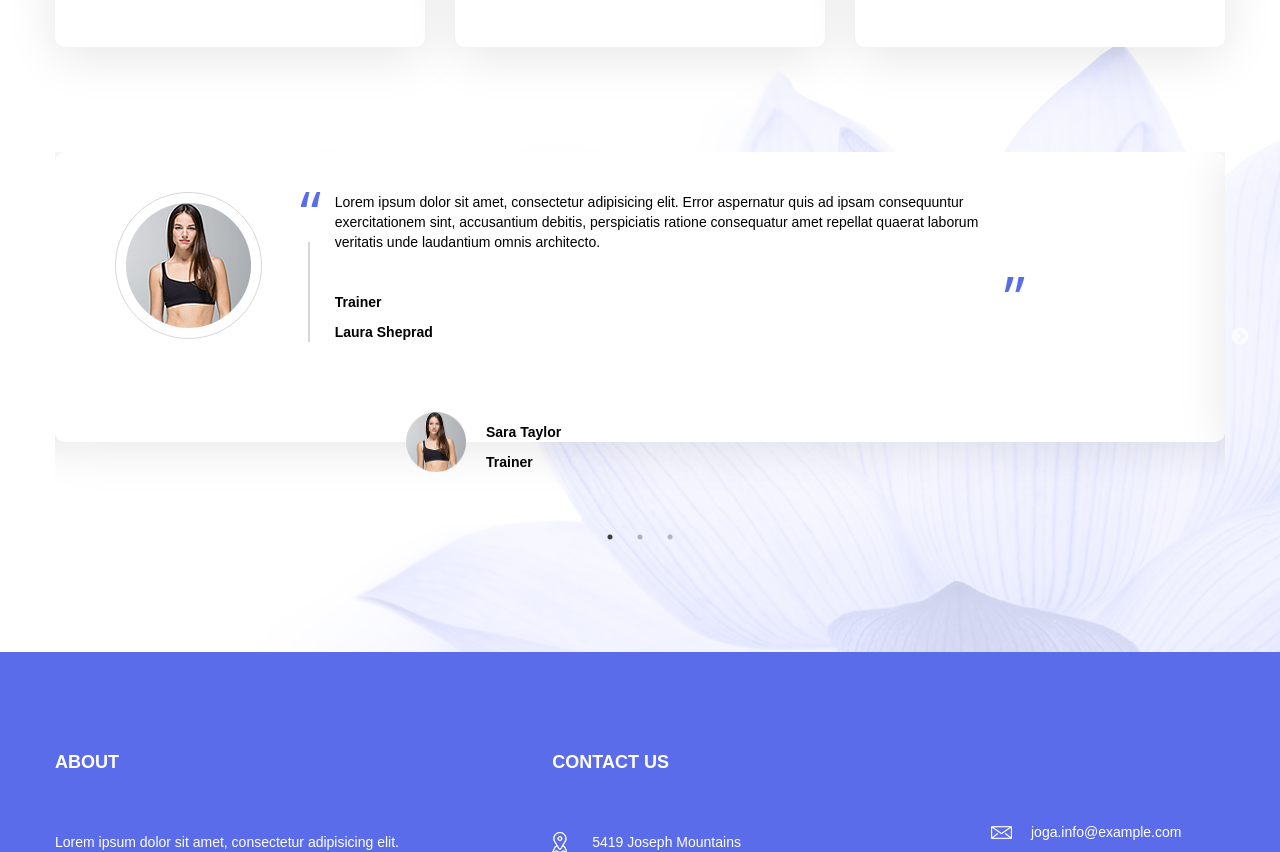
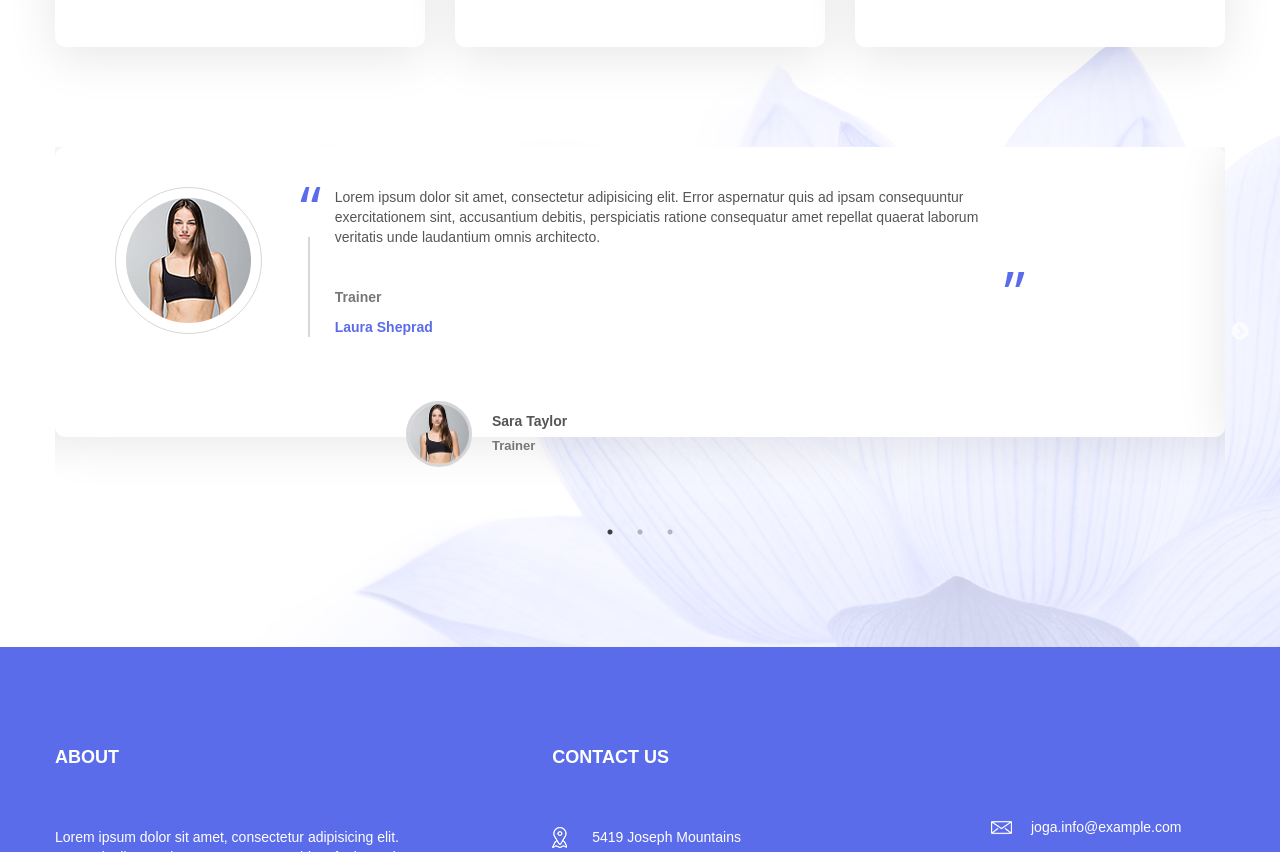
Before and after one commit to SChakalov1337/testwork, a website: page app/index.html in a window 1280 px wide. Shown: the part 4480-5332 px from the top of the page. Drawn offline with nearby package versions, Linux system fonts and the light colour scheme; files whose address does not match are found by name; a web font is replaced by a local one.

Commit message:
14commit

```diff
--- a/app/index.html
+++ b/app/index.html
@@ -64,7 +64,7 @@
 				<li><a href="#about">About us</a></li>
 				<li><a href="#first">Reservation</a></li>
 				<li><a href="#Gallery">Gallery</a></li>
-				<li><a href="#foot">Blog</a></li>
+				<li><a href="#blog">Blog</a></li>
 				<li><a href="#Elements">Elements</a></li>
 				<li><a href="#Reservation">Shop</a></li>
 			</ul>
@@ -83,7 +83,7 @@
 			<a href="#first" class="logo"><img src="img/logo.png" alt=""></a>
 			<div class="navright">
 				<ul>
-					<li><a href="#">Blog</a></li>
+					<li><a href="#blog">Blog</a></li>
 					<li><a href="#Elements">Elements</a></li>
 					<li><a href="#Reservation">Shop</a></li>
 				</ul>
@@ -335,7 +335,7 @@
 				</div>
 			</div>
 		</div>
-		<div class="otz">
+		<div id="blog" class="otz">
 			<div class="wrapper">
 				<div class="sl">
 					<div class="sl_slide">
--- a/app/sass/main.sass
+++ b/app/sass/main.sass
@@ -478,7 +478,7 @@ body
 			-webkit-justify-content: space-between
 			justify-content: space-between
 			padding-top: 100px
-			padding-bottom: 105px
+
 			.item
 				background-color: #FFF
 				width: 370px
@@ -560,6 +560,7 @@ body
 
 						color: #fff
 	.otz
+		padding-top: 100px
 		padding-bottom: 100px
 		.wrapper
 			.sl
@@ -618,6 +619,7 @@ body
 									font-size: 14px
 									margin: 0
 									padding: 0px 25px 25px 25px
+									color: #555555
 
 							.name
 								position: absolute
@@ -628,10 +630,12 @@ body
 									font-family: 'Open Sans Regular', sans-serif
 									font-size: 14px
 									margin-bottom: 10px
+									color: #777777
 								h3
 									margin: 0
 									font-family: 'Open Sans Bold', sans-serif
 									font-size: 14px
+									color: #5B6CEB
 
 					.next
 						display: flex
@@ -640,7 +644,10 @@ body
 						bottom: 50px
 						.imgnext
 							padding: 0
-							padding-right: 20px
+							margin-right: 20px
+							-webkit-border-radius: 50%
+							border-radius: 50%
+							border: 3px solid #d7d7d7
 							img
 								width: 60px
 								height: 60px
@@ -649,13 +656,14 @@ body
 							h4
 								margin: 0
 								font-family: 'Open Sans Regular', sans-serif
-								font-size: 14px
-
+								font-size: 13px
+								color: #777777
 							h3
 								margin: 0
 								font-family: 'Open Sans Bold', sans-serif
 								font-size: 14px
-								margin-bottom: 10px
+								margin-bottom: 5px
+								color: #555555
 .foot
 	height: 450px
 	background-color: #5B6CEB
```
Also changed, not shown: app/css/main.css.
